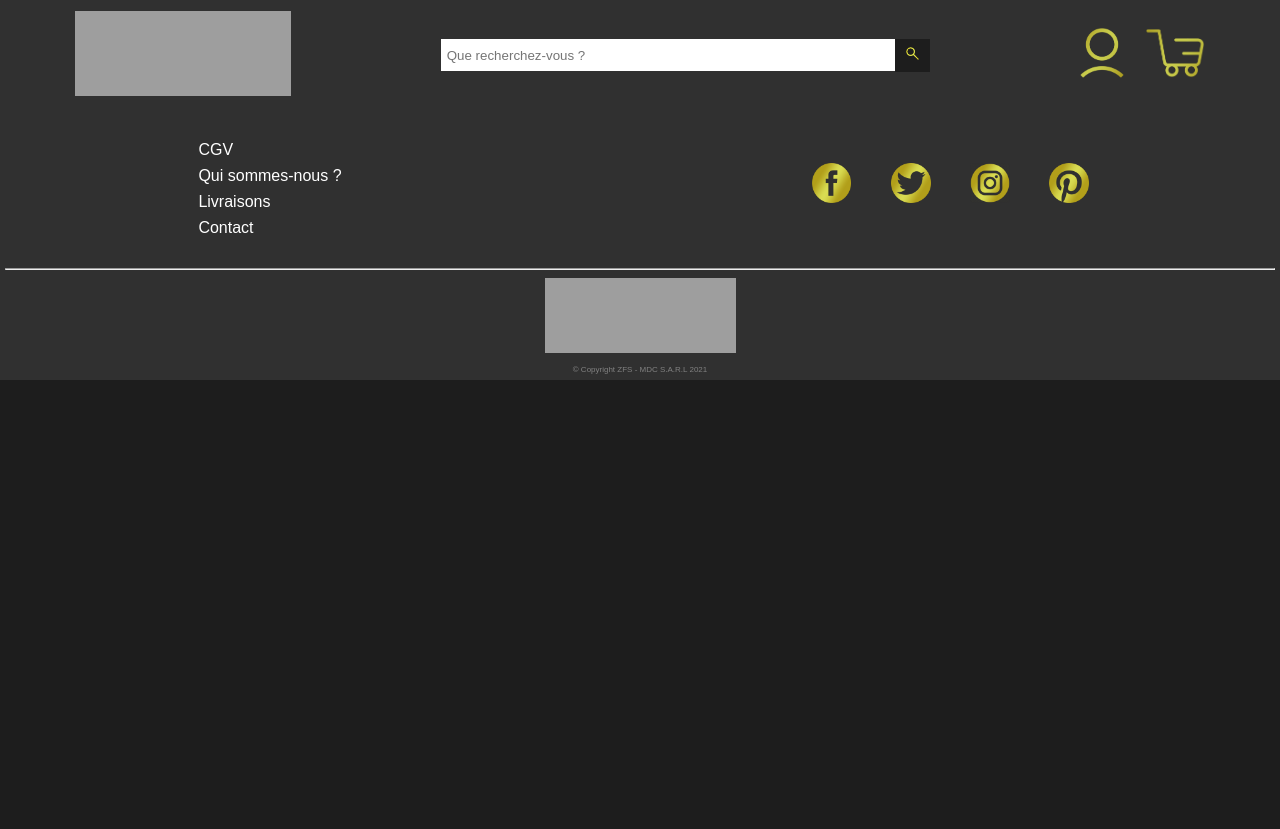
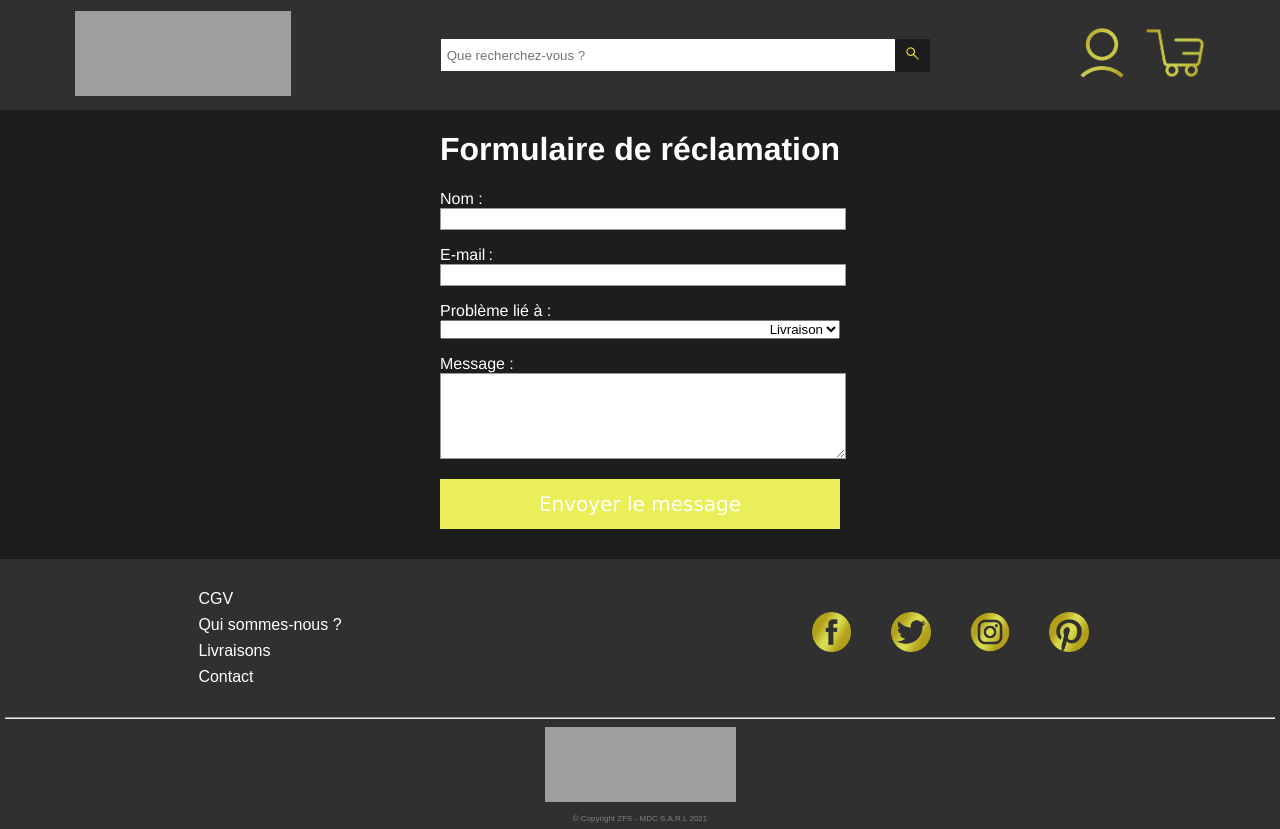
Before and after one commit to YXME/Zeitaku-Figure-Shop, a Vue app in the folder front/: page /contact in a window 1280 px wide. Before the commit the page ends 800 px from the top, so only its background shows below. Built offline with nearby package versions, Linux system fonts and the light colour scheme; grey boxes are pictures that could not be loaded.

Commit message:
creation contact

```diff
--- a/front/src/router/index.js
+++ b/front/src/router/index.js
@@ -7,6 +7,7 @@ import Cart from '../views/Cart.vue'
 import LoginRegister from '../views/LoginRegister.vue'
 import Livraison from '../views/Livraison.vue'
 import CGV from '../views/CGV.vue'
+import Contact from'../views/Contact.vue'
 
 Vue.use(VueRouter)
 
@@ -53,6 +54,11 @@ const routes = [
     path:'/cgv',
     name:'CGV',
     component: CGV
+  },
+  {
+    path:'/contact',
+    name:'Contact',
+    component: Contact
   }
 ]
 
--- /dev/null
+++ b/front/src/views/Contact.vue
@@ -0,0 +1,106 @@
+<template>
+  <div class="about">
+
+    <h1>Formulaire de réclamation</h1>
+
+    <form action="/ma-page-de-traitement" method="post">
+    <div>
+        <label for="name">Nom :</label>
+        <input type="text" id="name" name="user_name">
+    </div>
+    <div>
+        <label for="mail">E-mail :</label>
+        <input type="email" id="mail" name="user_mail">
+    </div>
+    <div class="choix">
+        <label for="probleme">Problème lié à :</label>
+            <select name="raison" class="probleme" size="1">
+                <option value="la livraison">Livraison</option>
+                <option value="réception">Réception</option>
+                <option value="casse">Casse sur le produit</option>
+                <option value="manque">Absence de certains éléments</option>
+            </select>
+    </div>
+
+    <div>
+        <label for="msg">Message :</label>
+        <textarea id="msg" name="user_message"></textarea>
+    </div>
+     <div class="button">
+        <button type="submit">Envoyer le message</button>
+    </div>
+</form>
+
+
+  </div>
+</template>
+
+<style scoped>
+h1{
+    color:white;
+}
+form {
+  /* Uniquement centrer le formulaire sur la page */
+  margin: 0 auto;
+  width: 400px;
+  /* Encadré pour voir les limites du formulaire */
+  color:white;
+  margin-bottom:30px;
+}
+
+form div + div {
+  margin-top: 1em;
+}
+
+label {
+  /* Pour être sûrs que toutes les étiquettes ont même taille et sont correctement alignées */
+  display: inline-block;
+  width: 100%;
+  text-align: left;
+}
+
+.probleme{
+    display: inline-block;
+  width: 100%;
+  text-align: right;
+
+}
+input, textarea {
+  /* Pour s'assurer que tous les champs texte ont la même police.
+     Par défaut, les textarea ont une police monospace */
+  font: 1em sans-serif;
+
+  /* Pour que tous les champs texte aient la même dimension */
+  width: 100%;
+
+
+  /* Pour harmoniser le look & feel des bordures des champs texte */
+  border: 1px solid #999;
+}
+
+input:focus, textarea:focus {
+  /* Pour souligner légèrement les éléments actifs */
+  border-color: #000;
+}
+
+textarea {
+  /* Pour donner assez de place pour écrire du texte */
+  height: 5em;
+}
+
+.choix{
+    text-align:right;
+}
+
+
+button {
+background-color: #EAEE59;
+  color: white;
+  text-align: center;
+  width: 100%;
+  height: 50px;
+  font-size: 15pt;
+  font-family: Verdana, Arial, sans-serif ;
+  border: none;
+}
+</style>
```
